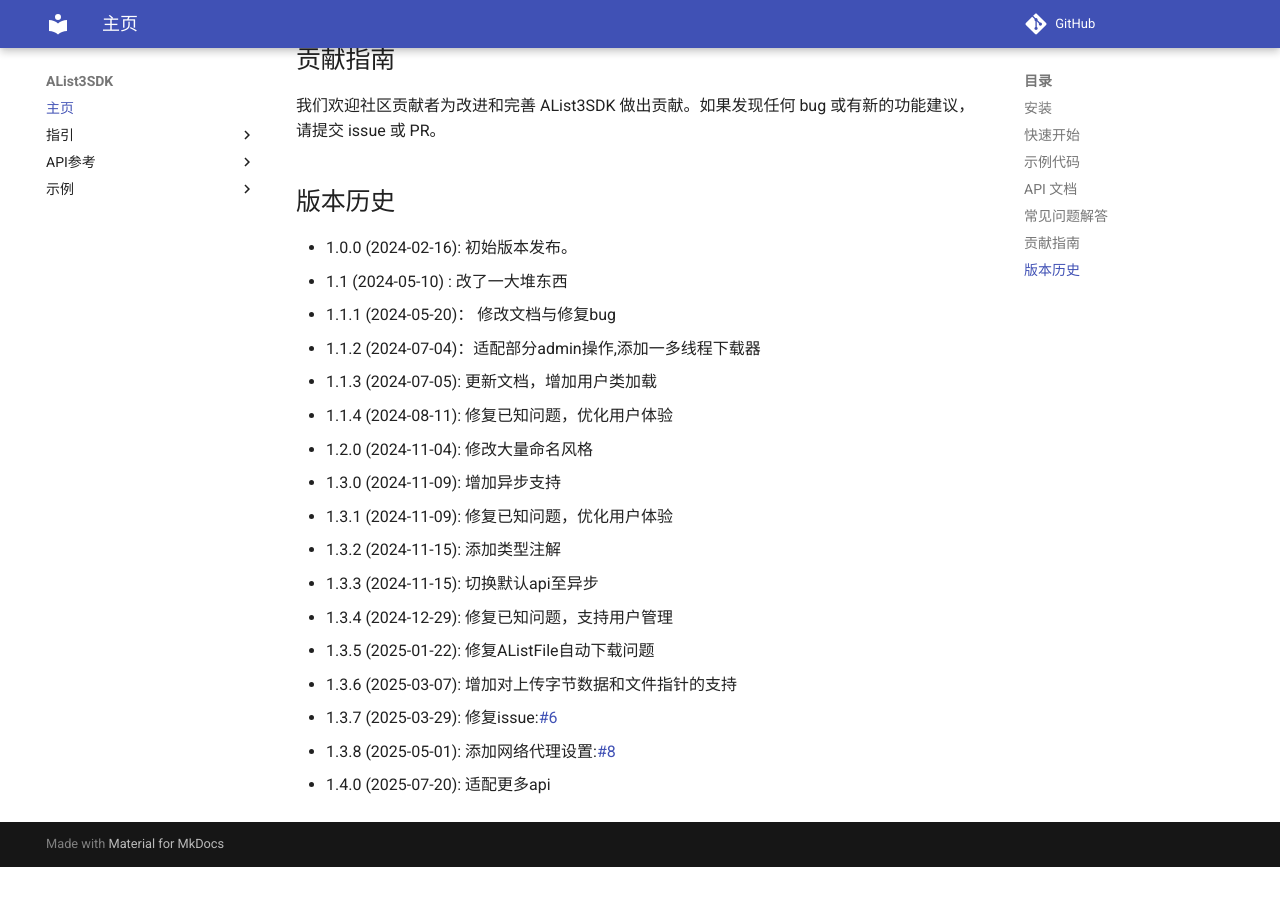
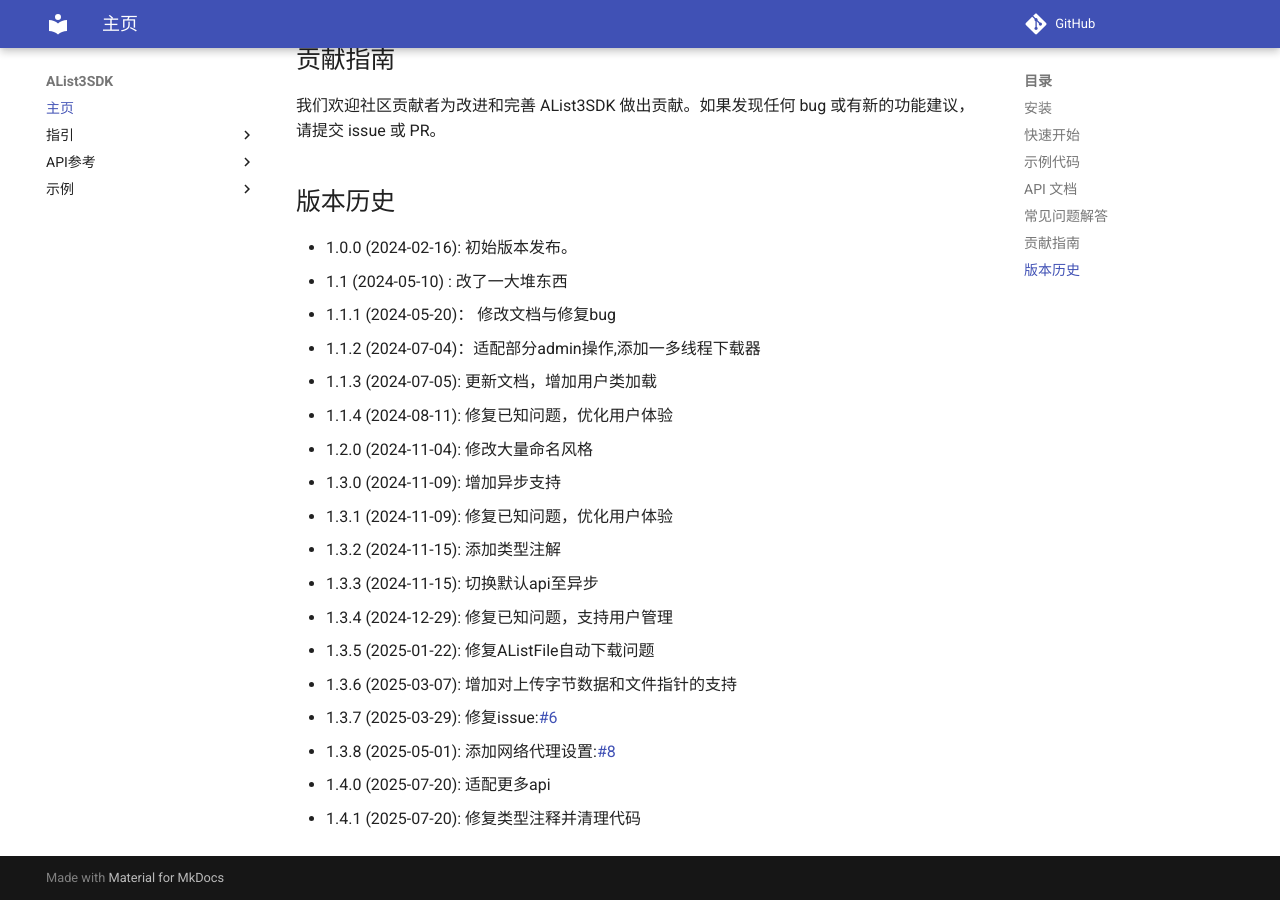
Before and after one commit to moyanj/AList3SDK, an MkDocs documentation site: the page built from docs/index.md, in a window 1280 px wide and 900 px high, scrolled down 1438 px. Built offline with MkDocs 1.6.1 and Material for MkDocs 9.7.7, drawn with Linux system fonts in a browser that asks for light colours; comment, search, counter and statistics services are not loaded; before the commit the page ends 2305 px from its top, so only the background shows below that.

Commit message:
更新版本号

```diff
--- a/docs/index.md
+++ b/docs/index.md
@@ -84,3 +84,4 @@
 - 1.3.7 (2025-03-29): 修复issue:[#6](https://github.com/moyanj/AList3SDK/issues/6)
 - 1.3.8 (2025-05-01): 添加网络代理设置:[#8](https://github.com/moyanj/AList3SDK/issues/8)
 - 1.4.0 (2025-07-20): 适配更多api
+- 1.4.1 (2025-07-20): 修复类型注释并清理代码
--- a/pyproject.toml
+++ b/pyproject.toml
@@ -4,7 +4,7 @@
 
 [project]
 name = "alist3"
-version = "1.4.0"
+version = "1.4.1"
 requires-python = ">=3.9"
 description = "AList V3 PythonSDK"
 authors = [{ name = "MoYan", email = "moyanjdc@qq.com" }]
```
Also changed, not shown: readme.md (+1 -0 lines).
